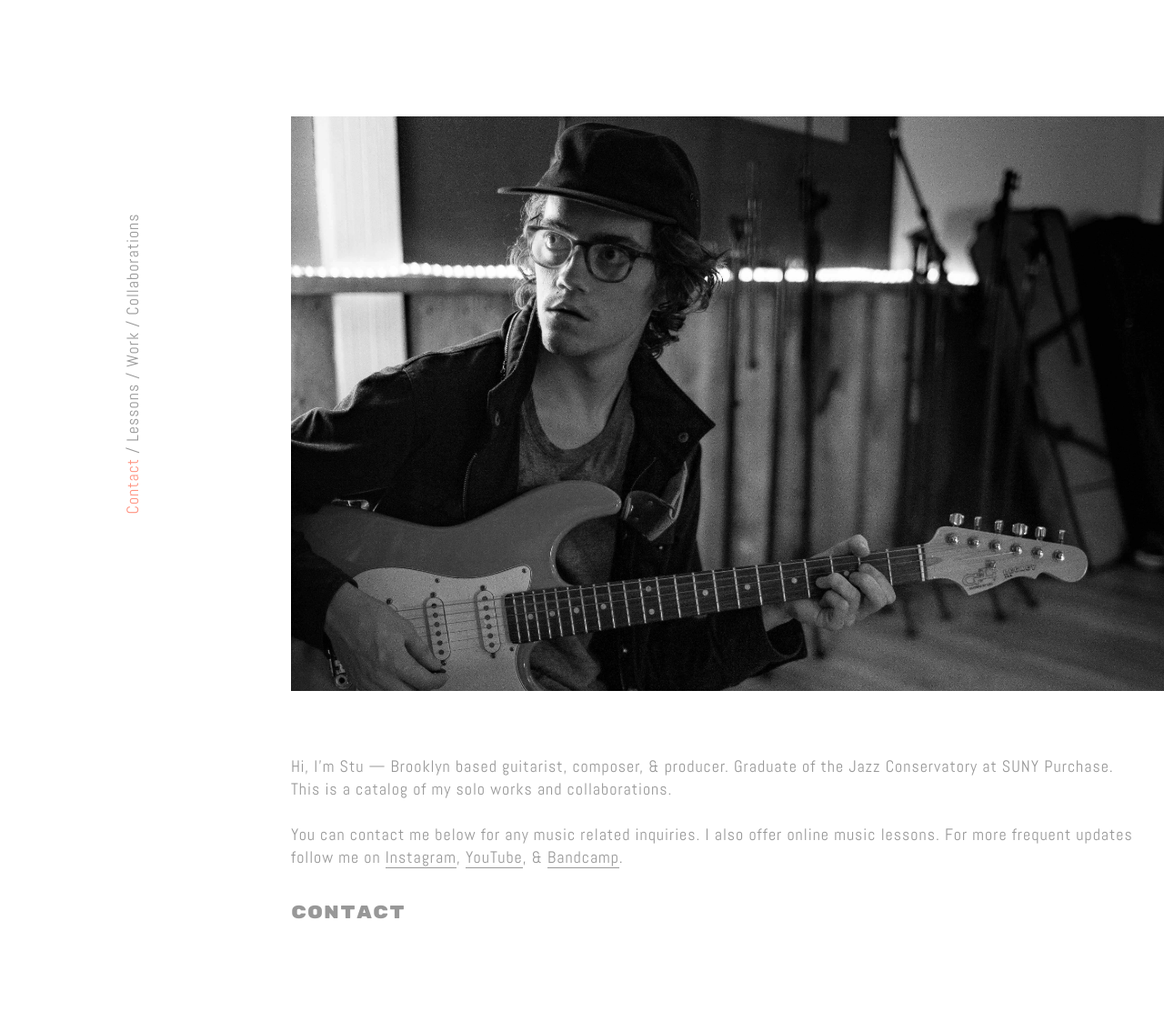
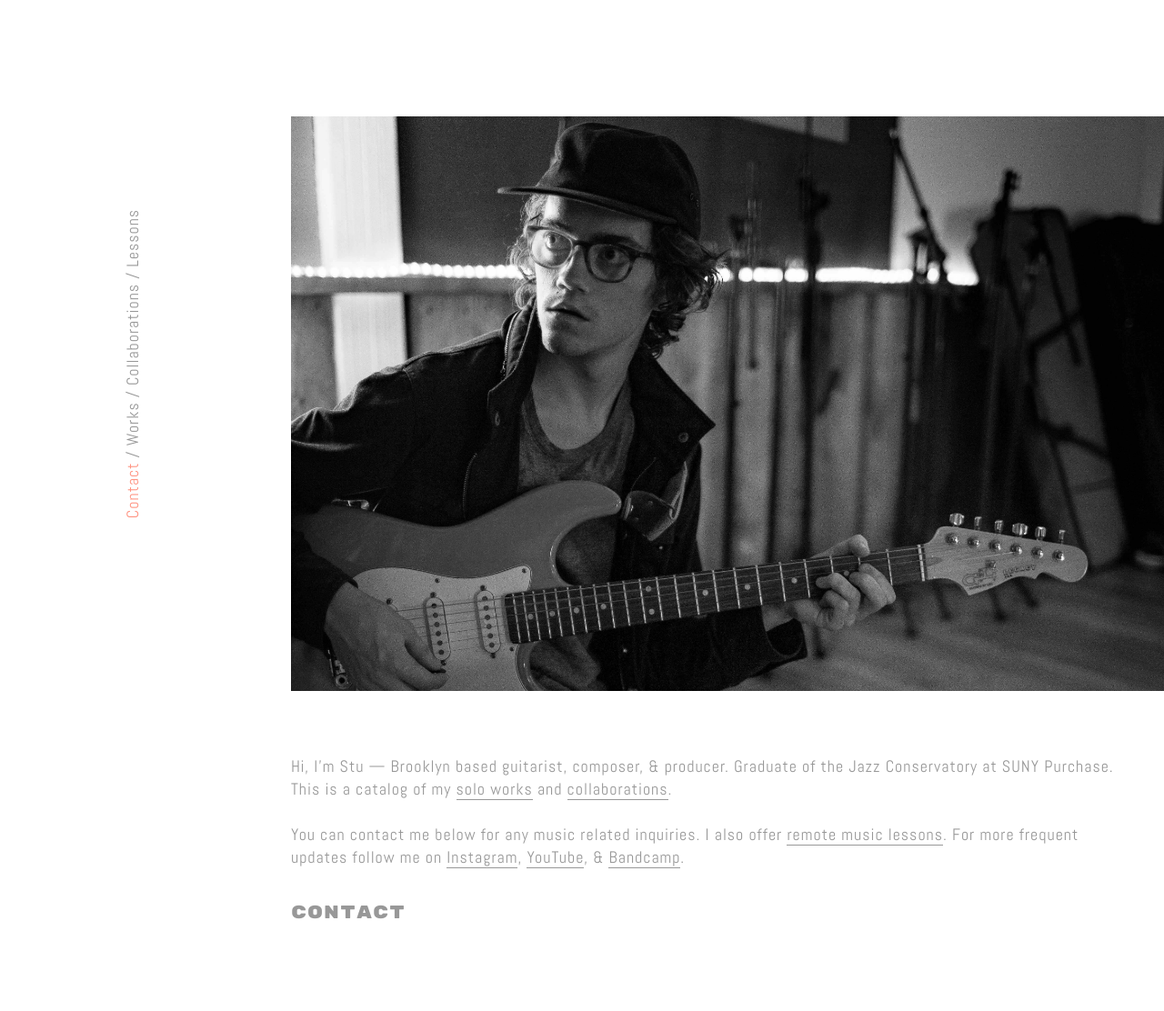
Before and after one commit to stupender/music-portfolio, a plain HTML site: page index.html in a window 1280 px wide. Shown: the whole page at 91% size. Drawn offline with Linux system fonts and the light colour scheme.

Commit message:
Update index.html

```diff
--- a/index.html
+++ b/index.html
@@ -8,17 +8,7 @@
   <link href="https://fonts.googleapis.com/css?family=Abel|Inconsolata|Karla|Rubik+Mono+One" rel="stylesheet">
   <title>Stu Pender</title>
   <link rel="icon" type="image/jpeg" href="images/sig.png"/>
-  <!-- Hotjar Tracking Code for https://pender.co/lessons -->
-  <script>
-      (function(h,o,t,j,a,r){
-          h.hj=h.hj||function(){(h.hj.q=h.hj.q||[]).push(arguments)};
-          h._hjSettings={hjid:2716700,hjsv:6};
-          a=o.getElementsByTagName('head')[0];
-          r=o.createElement('script');r.async=1;
-          r.src=t+h._hjSettings.hjid+j+h._hjSettings.hjsv;
-          a.appendChild(r);
-      })(window,document,'https://static.hotjar.com/c/hotjar-','.js?sv=');
-  </script>
+
   <meta property="og:title" content="Stu Pender" />
   <meta property="og:image" content="http://pender.co/images/stu.jpeg" />
 
@@ -51,14 +41,15 @@
         <a href="index.html" class="currentnav">Contact</a>    /
       </li>
       <li>
-        <a href="lessons.html" class="navitem">Lessons</a>    /
+        <a href="solo.html" class="navitem">Works</a>    /
       </li>
       <li>
-        <a href="solo.html" class="navitem">Work</a>    /
+        <a href="collaborations.html" class="navitem">Collaborations</a>    /
       </li>
       <li>
-        <a href="collaborations.html" class="navitem">Collaborations</a>
+        <a href="https://penderguitar.studio" target="_blank" class="navitem">Lessons</a>
       </li>
+
     </ul>
   </nav>
 
@@ -71,16 +62,16 @@
       <h3>Brooklyn, NY / Guitarist & Composer</h3>
     </div> -->
 
-    <div class="box2">
+    <div class="box2 picture-div">
       <img src="images/stu.jpeg" class="homepic">
     </div>
 
-    <div class="box3">
+    <div class="box3 text-div">
       <p>
       Hi, I'm Stu — Brooklyn based guitarist, composer,
       & producer. Graduate of the Jazz Conservatory at SUNY Purchase.
-      This is a catalog of my <a href="solo.html">solo works</a> and <a href="collaborations.html">collaborations</a>.</br></br>
-      You can contact me below for any music related inquiries. I also offer online <a href="lessons.html">music lessons</a>.
+      This is a catalog of my <a href="solo.html" class="intext">solo works</a> and <a href="collaborations.html" class="intext">collaborations</a>.</br></br>
+      You can contact me below for any music related inquiries. I also offer <a href="https://penderguitar.studio/" class="intext" target="_blank">remote music lessons</a>.
       For more frequent updates follow me on <a href="https://www.instagram.com/pendergram/?hl=en" class="intext" target="_blank">Instagram</a>,
       <a href="https://www.youtube.com/c/stupender" class="intext" target="_blank">YouTube</a>, &
       <a href="https://stupender.bandcamp.com" class="intext" target="_blank">Bandcamp</a>.
```
